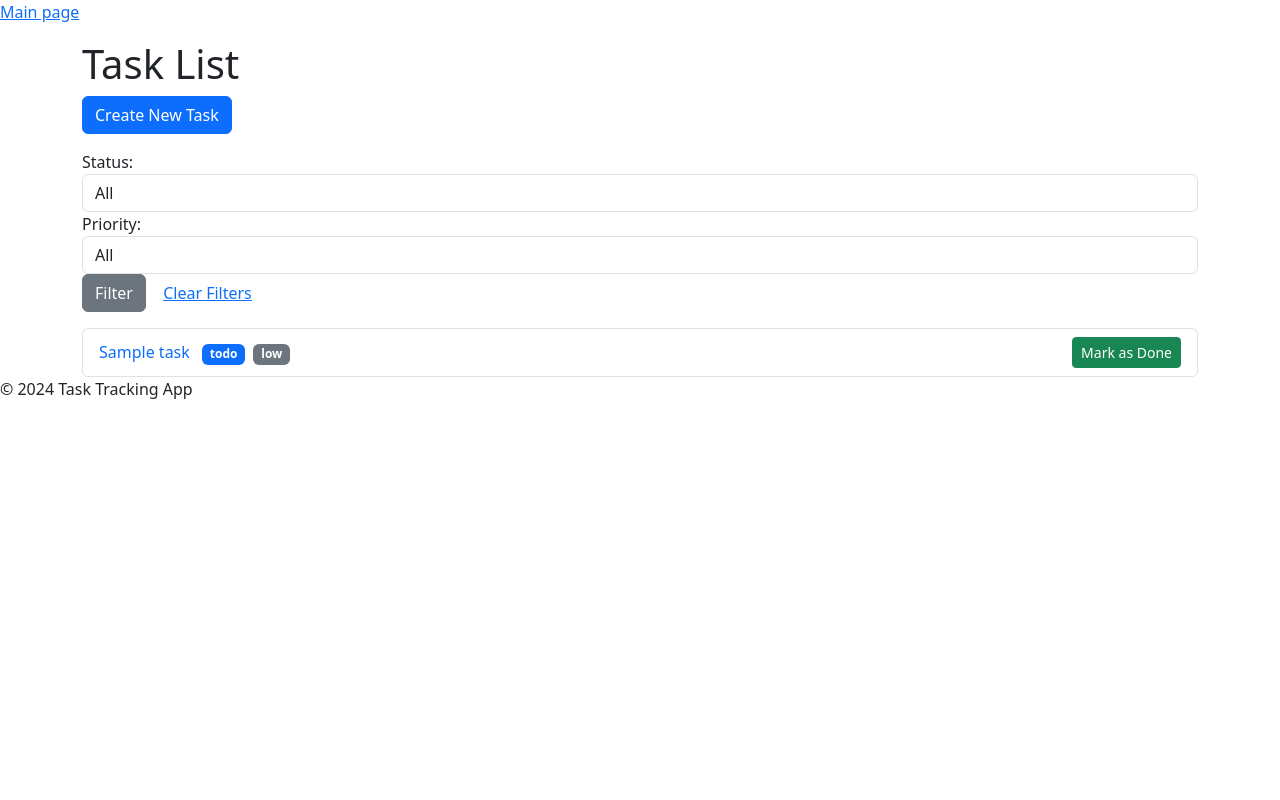
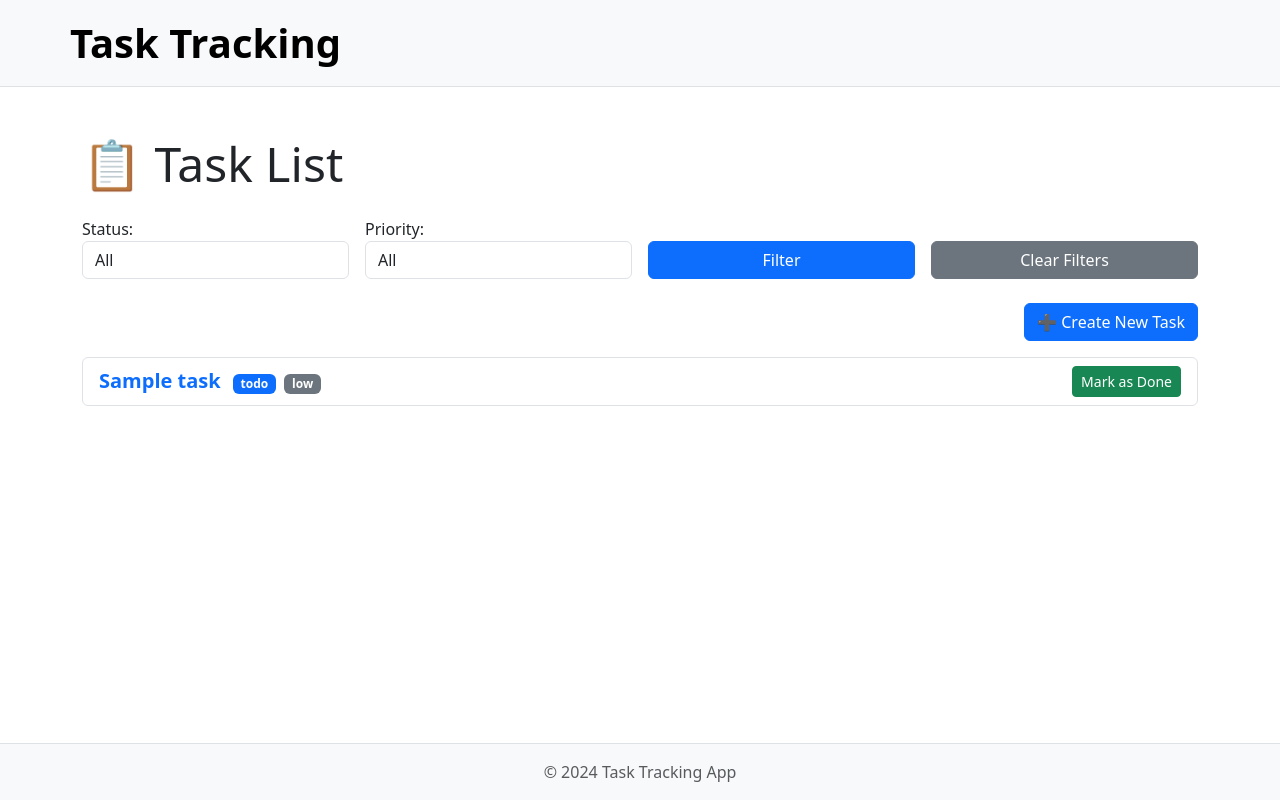
Before and after one commit to Illugha/Task_tracking, a Django app: page / in a window 1280 px wide. Run offline with Django 5.2, Linux system fonts and the light colour scheme; tables that the repository leaves empty hold one stand-in row (values such as "Sample post").

Commit message:
added styles

```diff
--- a/task_tracking/forms.py
+++ b/task_tracking/forms.py
@@ -5,6 +5,9 @@ class TaskForm(forms.ModelForm):
     class Meta:
         model = Task
         fields = ['title', 'description', 'status', 'priority', 'deadline']
+        widgets={
+            'deadline': forms.DateInput(attrs={'type': 'date'}),
+        }
 
     def __init__(self, *args, **kwargs):
         super(TaskForm, self).__init__(*args, **kwargs)
@@ -27,8 +30,6 @@ class TaskFilterForm(forms.Form):
     ]
     status = forms.ChoiceField(choices=STATUS_CHOICES, required=False, label='Status')
     priority = forms.ChoiceField(choices=PRIORITY_CHOICES, required=False, label='Priority')
-    deadline_from = forms.DateField(required=False, widget=forms.DateInput(attrs={'type': 'date'}), label='Deadline From')
-    deadline_to = forms.DateField(required=False, widget=forms.DateInput(attrs={'type': 'date'}), label='Deadline To')
 
     def __init__(self, *args, **kwargs):
         super(TaskFilterForm, self).__init__(*args, **kwargs)
--- a/task_tracking/mixins.py
+++ b/task_tracking/mixins.py
@@ -1,9 +1,9 @@
 from django.core.exceptions import PermissionDenied
-
+from django.shortcuts import render
 
 class UserIsOwnerMixin(object):
     def dispatch(self, request, *args, **kwargs):
         obj = self.get_object()
         if obj.owner != self.request.user:
-            raise PermissionDenied("You do not have permission to access this task.")
+            return render(request, 'tasks/403.html', status=403)
         return super().dispatch(request, *args, **kwargs)
--- a/task_tracking/urls.py
+++ b/task_tracking/urls.py
@@ -8,6 +8,7 @@ urlpatterns = [
     path("<int:pk>/update/", views.TaskUpdateView.as_view(), name="task-update"),
     path('<int:pk>/delete/', views.TaskDeleteView.as_view(), name='task-delete'),
     path('<int:pk>/complete/', views.TaskCompleteView.as_view(), name='task-complete'),
+    path('403/', views.custom_403_view.as_view(), name='custom-403'),
 ]
 
 app_name = 'task_tracking'
--- a/task_tracking/views.py
+++ b/task_tracking/views.py
@@ -80,3 +80,10 @@ class TaskCompleteView(LoginRequiredMixin, UserIsOwnerMixin, View):
         task.status = 'done'
         task.save()
         return HttpResponseRedirect(reverse_lazy('task_tracking:task-list'))
+
+class custom_403_view(View):
+    def get(self, request, *args, **kwargs):
+        return render(request, 'tasks/403.html', status=403)
+
+class CustomLoginView(View):
+    template_name = 'tasks/login.html'
--- a/templates/base.html
+++ b/templates/base.html
@@ -6,9 +6,9 @@
     <title>Task app</title>
     <link href="https://cdn.jsdelivr.net/npm/bootstrap@5.3.8/dist/css/bootstrap.min.css" rel="stylesheet" integrity="sha384-sRIl4kxILFvY47J16cr9ZwB07vP4J8+LH7qKQnuqkuIAvNWLzeN8tE5YBujZqJLB" crossorigin="anonymous">
 </head>
-<body>
+<body class="d-flex flex-column min-vh-100">
     {% include 'header.html' %}
-    <main>
+    <main class="flex-grow-1">
         {% block content %}
         {% endblock %}
     </main>
--- a/templates/footer.html
+++ b/templates/footer.html
@@ -1,3 +1,5 @@
-<footer>
-    <p>&copy; 2024 Task Tracking App</p>
+<footer class="bg-light text-center py-3 mt-5 border-top">
+    <div class="container">
+        <p class="mb-0 text-muted">&copy; 2024 Task Tracking App</p>
+    </div>
 </footer>
--- a/templates/header.html
+++ b/templates/header.html
@@ -1,5 +1,5 @@
-<header>
-    <nav>
-        <a href="#">Main page</a>
+<header class="bg-light border-bottom mb-4">
+    <nav class="navbar navbar-expand-lg navbar-light container">
+        <a class="navbar-brand fs-1 fw-bold">Task Tracking</a>
     </nav>
 </header>
--- a/templates/tasks/task_list.html
+++ b/templates/tasks/task_list.html
@@ -1,25 +1,34 @@
 {% extends 'base.html' %}
 {% block content %}
-<div class="container mt-3">
-    <h1>Task List</h1>
-    <a href="{% url 'task_tracking:task-create' %}" class="btn btn-primary mb-3">Create New Task</a>
+<div class="container mt-4">
+    <h1 class="display-5 mb-4">📋 Task List</h1>
 
-    <br>
+    <form method="get" class="row g-3 align-items-end mb-4">
+        <div class="col-md-3">
+            {{ form.status.label_tag }}
+            {{ form.status }}
+        </div>
+        <div class="col-md-3">
+            {{ form.priority.label_tag }}
+            {{ form.priority }}
+        </div>
+        <div class="col-md-3">
+            <button type="submit" class="btn btn-primary w-100">Filter</button>
+        </div>
+        <div class="col-md-3">
+            <a href="{% url 'task_tracking:task-list' %}" class="btn btn-secondary w-100">Clear Filters</a>
+        </div>
+    </form>
 
-    <form method="get" class="form-inline mb-3">
-        {{ form.status.label_tag }}
-        {{ form.status }}
-        {{ form.priority.label_tag }}
-        {{ form.priority }}
-        <button type="submit" class="btn btn-secondary">Filter</button>
-        <a href="{% url 'task_tracking:task-list' %}" class="btn btn-link">Clear Filters</a>
-    </form>
+    <div class="d-flex justify-content-end mb-3">
+        <a href="{% url 'task_tracking:task-create' %}" class="btn btn-primary">➕ Create New Task</a>
+    </div>
 
     <ul class="list-group">
         {% for task in tasks %}
         <li class="list-group-item d-flex justify-content-between align-items-center">
             <div>
-                <a href="{% url 'task_tracking:task-detail' task.pk %}" class="text-decoration-none">{{ task.title }}</a>
+                <a href="{% url 'task_tracking:task-detail' task.pk %}" class="text-decoration-none fw-semibold fs-5">{{ task.title }}</a>
                 <span class="badge bg-primary ms-2">{{ task.status }}</span>
                 <span class="badge bg-secondary ms-1">{{ task.priority }}</span>
             </div>
@@ -28,12 +37,12 @@
                 {% if task.status != 'done' %}
                 <button type="submit" class="btn btn-success btn-sm">Mark as Done</button>
                 {% else %}
-                <button type="button" class="btn btn-secondary btn-sm" disabled>Completed</button>
+                <button type="button" class="btn btn-outline-secondary btn-sm" disabled>Completed</button>
                 {% endif %}
             </form>
         </li>
         {% empty %}
-        <li class="list-group-item">No tasks available.</li>
+        <li class="list-group-item text-muted">No tasks available.</li>
         {% endfor %}
     </ul>
 </div>
```
Also changed, not shown: templates/tasks/403.html (added, +9 -0 lines), templates/tasks/login.html (added, +9 -0 lines), templates/tasks/task_confirm_delete.html (+4 -4 lines), templates/tasks/task_detail.html (+22 -8 lines), templates/tasks/task_form.html (+12 -7 lines), templates/tasks/task_update.html (+13 -6 lines).
